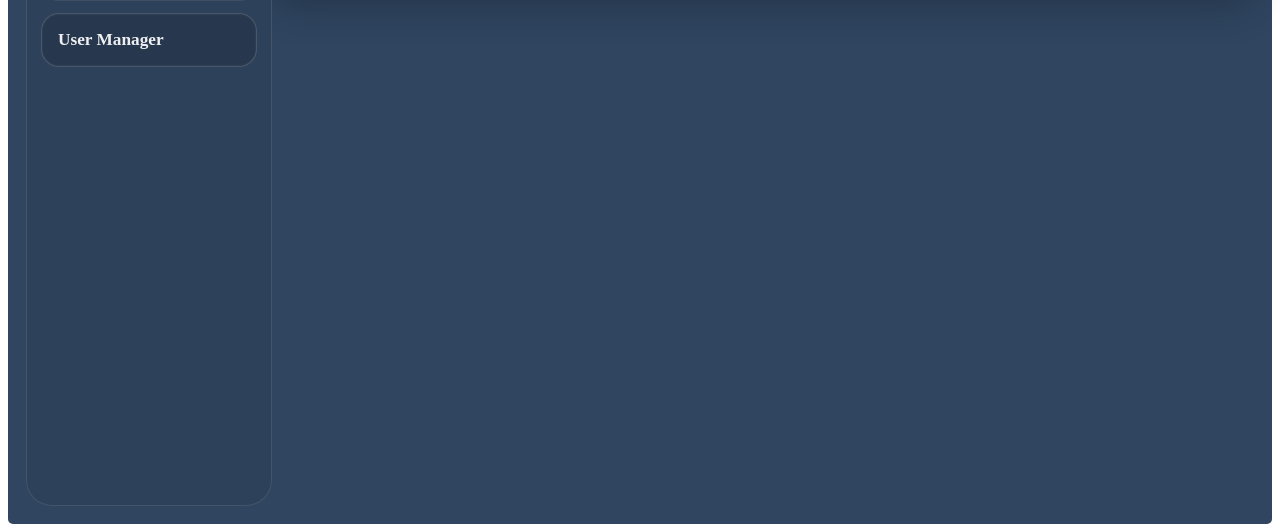
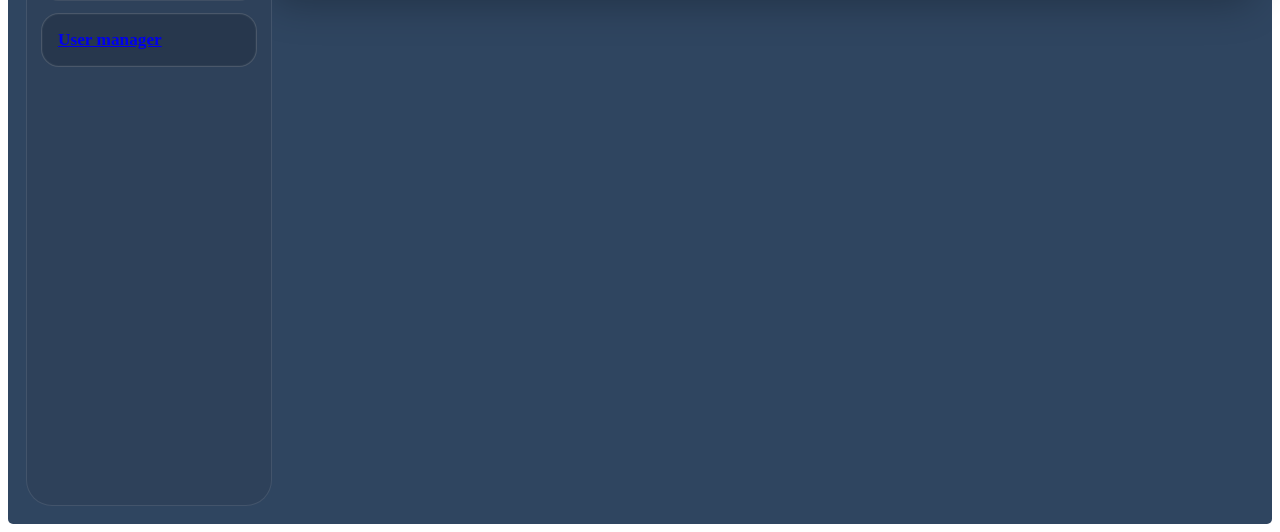
Before and after one commit to AdminPromoflow/Promoflow_v1, a PHP site: page /view/overview/index.php in a window 1280 px wide. Shown: the part 436-968 px from the top of the page. Run offline with PHP 8.4, Linux system fonts and the light colour scheme; data that the repository does not hold is empty.

Commit message:
“…”

```diff
--- a/view/global/section_sidebar_navigation/section_sidebar_navigation.php
+++ b/view/global/section_sidebar_navigation/section_sidebar_navigation.php
@@ -53,8 +53,9 @@
         <span class="sidebar-chev">▴</span>
       </div> -->
     </div>
-    <div class="sidebar-left-menu-item is-active">
-      <h3>User Manager</h3>
+    <div class="sidebar-left-menu-item is-active" id="open_user_manager">
+      <h3><a href="../../view/user_manager/index.php">User manager</a></h3>
+
     </div>
 
     <!-- Subcontainer ejemplo (para Orders) -->
```
